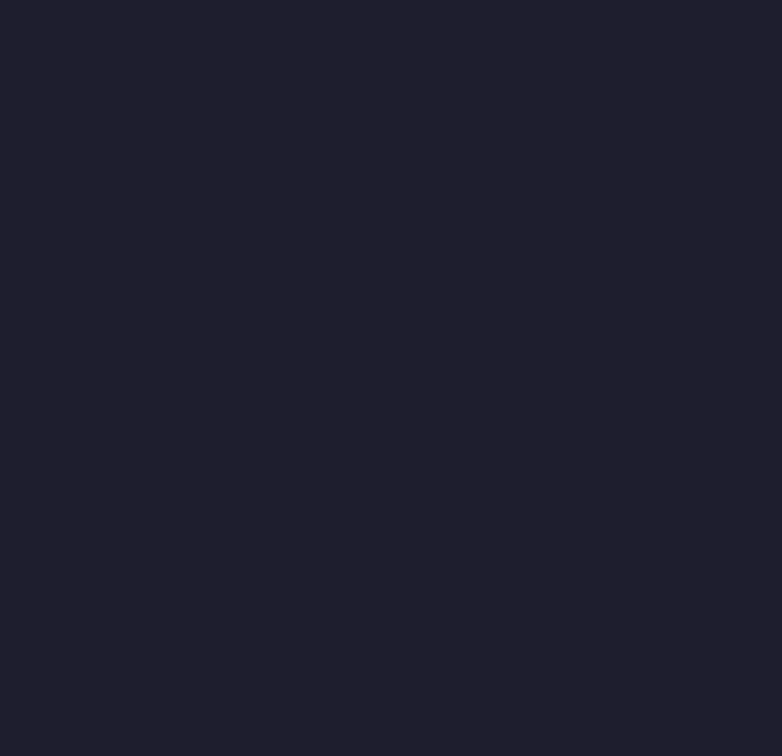
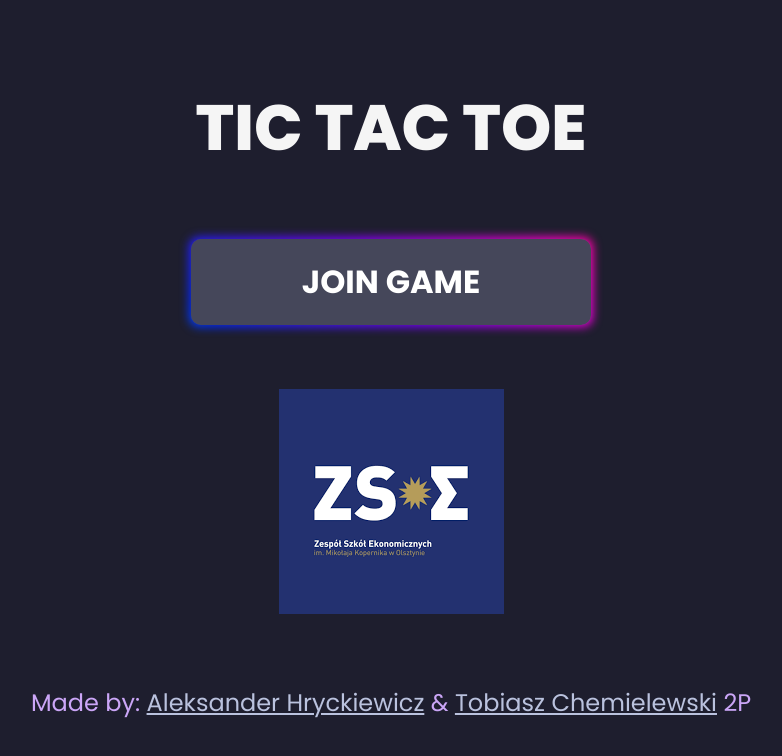
Before and after one commit to DisekVojny/tic-tac-toe, a React (Vite) app: page / in a window 1280 px wide. Shown: the top 756 px of the page, without its empty margins (249-1031 px from the left). Built offline with nearby package versions, Linux system fonts and the light colour scheme.

Commit message:
main menu

```diff
--- a/sass.d.ts
+++ b/sass.d.ts
@@ -2,3 +2,5 @@ declare module '*.scss' {
   const content: { [className: string]: string };
   export default content;
 }
+
+declare module "*.png";
--- a/src/App.tsx
+++ b/src/App.tsx
@@ -1,6 +1,7 @@
 import { useGameState, GameState } from "./api";
 import React from "react";
 import Loading from "./components/Loading/Loading";
+import Menu from "./components/Menu/Menu";
 
 
 export default function App() {
@@ -8,9 +9,10 @@ export default function App() {
 
   return (
     <div className="app">
-      {gameState === GameState.MENU && <></>}
+      <Menu/>
+      {/* {gameState === GameState.MENU && <></>}
       {gameState === GameState.QUEUE && <Loading/>}
-      {gameState === GameState.PLAYING && <></>}
+      {gameState === GameState.PLAYING && <></>} */}
     </div>
   );
 }
--- a/src/components/Loading/Loading.module.scss
+++ b/src/components/Loading/Loading.module.scss
@@ -27,7 +27,7 @@ $scale: 4;
   animation-delay: 1s;
 }
 .loader:after{
-  left: calc($scale * -40px);
+  left: calc($scale * -36px);
   animation-delay: 0s;
 }
 @keyframes l6 {
--- a/src/components/Menu/Menu.module.scss
+++ b/src/components/Menu/Menu.module.scss
@@ -0,0 +1,102 @@
+@import "../../palette.scss";
+
+.title{
+  font-size: 64px;
+  color: whitesmoke;
+  font-weight: 800;
+}
+
+.wrapper{
+  display: flex;
+  flex-direction: column;
+  justify-content:space-between;
+  align-items: center;
+
+  height: 80vh;
+
+}
+
+
+.join{
+  width: 400px;
+}
+
+.button {
+  text-align: center;
+  font-size: 32px;
+  font-weight: 700;
+  padding: 0.6em 2em;
+  border: none;
+  outline: none;
+  color: rgb(255, 255, 255);
+  background: $surface1;
+  cursor: pointer;
+  position: relative;
+  z-index: 0;
+  border-radius: 10px;
+  user-select: none;
+  -webkit-user-select: none;
+  touch-action: manipulation;
+}
+
+.button:before {
+  content: "";
+  background: linear-gradient(
+    45deg,
+    #ff0000,
+    #ff7300,
+    #fffb00,
+    #48ff00,
+    #00ffd5,
+    #002bff,
+    #7a00ff,
+    #ff00c8,
+    #ff0000
+  );
+  position: absolute;
+  top: -2px;
+  left: -2px;
+  background-size: 400%;
+  z-index: -1;
+  filter: blur(5px);
+  -webkit-filter: blur(5px);
+  width: calc(100% + 4px);
+  height: calc(100% + 4px);
+  animation: glowing-button 20s linear infinite;
+  transition: opacity 0.3s ease-in-out;
+  border-radius: 10px;
+}
+
+@keyframes glowing-button {
+  0% {
+    background-position: 0 0;
+  }
+  50% {
+    background-position: 400% 0;
+  }
+  100% {
+    background-position: 0 0;
+  }
+}
+
+.button:after {
+  z-index: -1;
+  content: "";
+  position: absolute;
+  width: 100%;
+  height: 100%;
+  background: $surface1;
+  left: 0;
+  top: 0;
+  border-radius: 10px;
+}
+
+
+.credits{
+  color: $mauve;
+  font-size: 24px;
+
+  a{
+    color: $subtext1;
+  }
+}
--- a/src/components/Menu/Menu.tsx
+++ b/src/components/Menu/Menu.tsx
@@ -0,0 +1,21 @@
+import styles from "./Menu.module.scss"
+import icon from "/icon.png"
+
+function Menu() {
+  return (
+    <div className={styles.wrapper}>
+      <div className={styles.title}>TIC TAC TOE</div>
+      <div className={styles.join}>
+        <div className={styles.button}>JOIN GAME</div>
+      </div>
+      <div className={styles.logo}>
+        <img src={icon} />
+      </div>
+      <div className={styles.credits}>
+        Made by: <a href="https://github.com/DisekVojny/" target="_blank">Aleksander Hryckiewicz</a> & <a href="https://github.com/0x7030676e31/" target="_blank">Tobiasz Chemielewski</a> 2P
+      </div>
+    </div>
+   );
+}
+
+export default Menu;
```
Also changed, not shown: public/icon.png.
